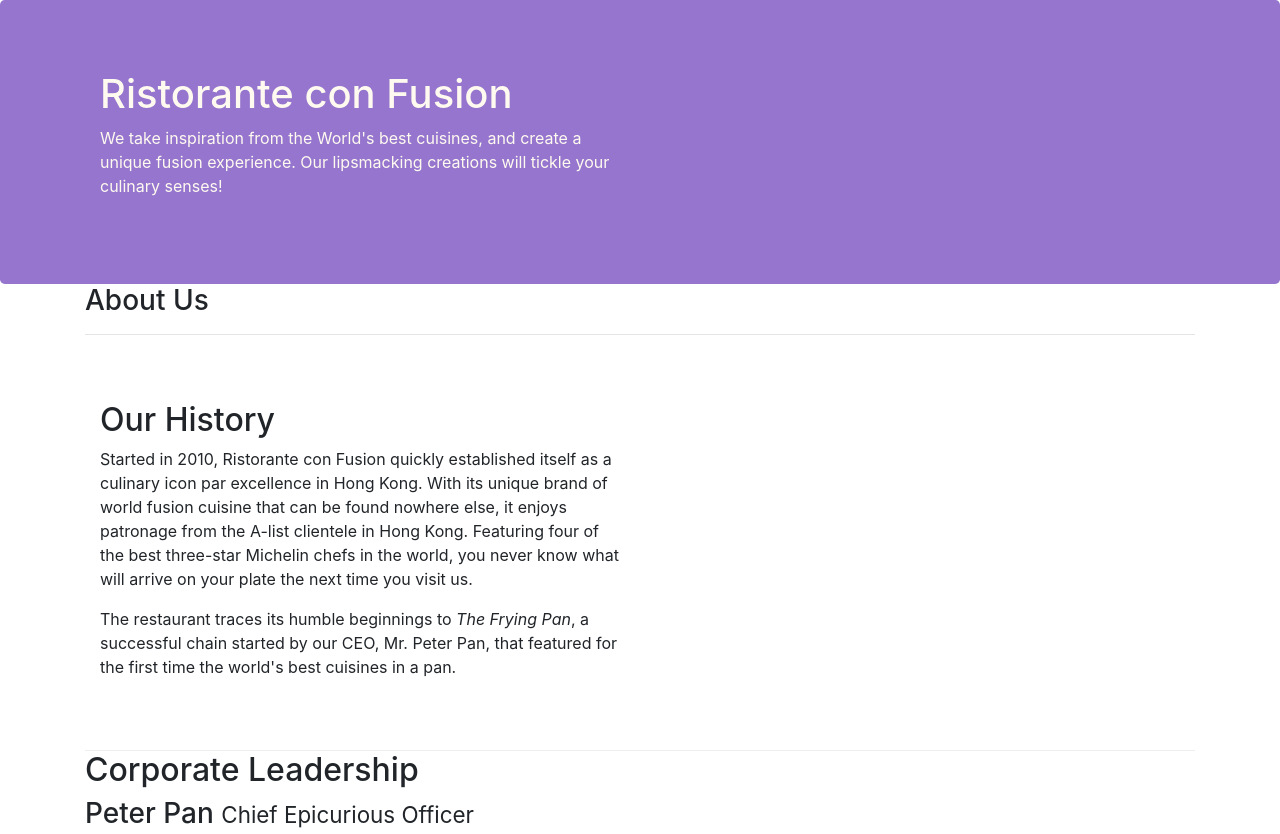
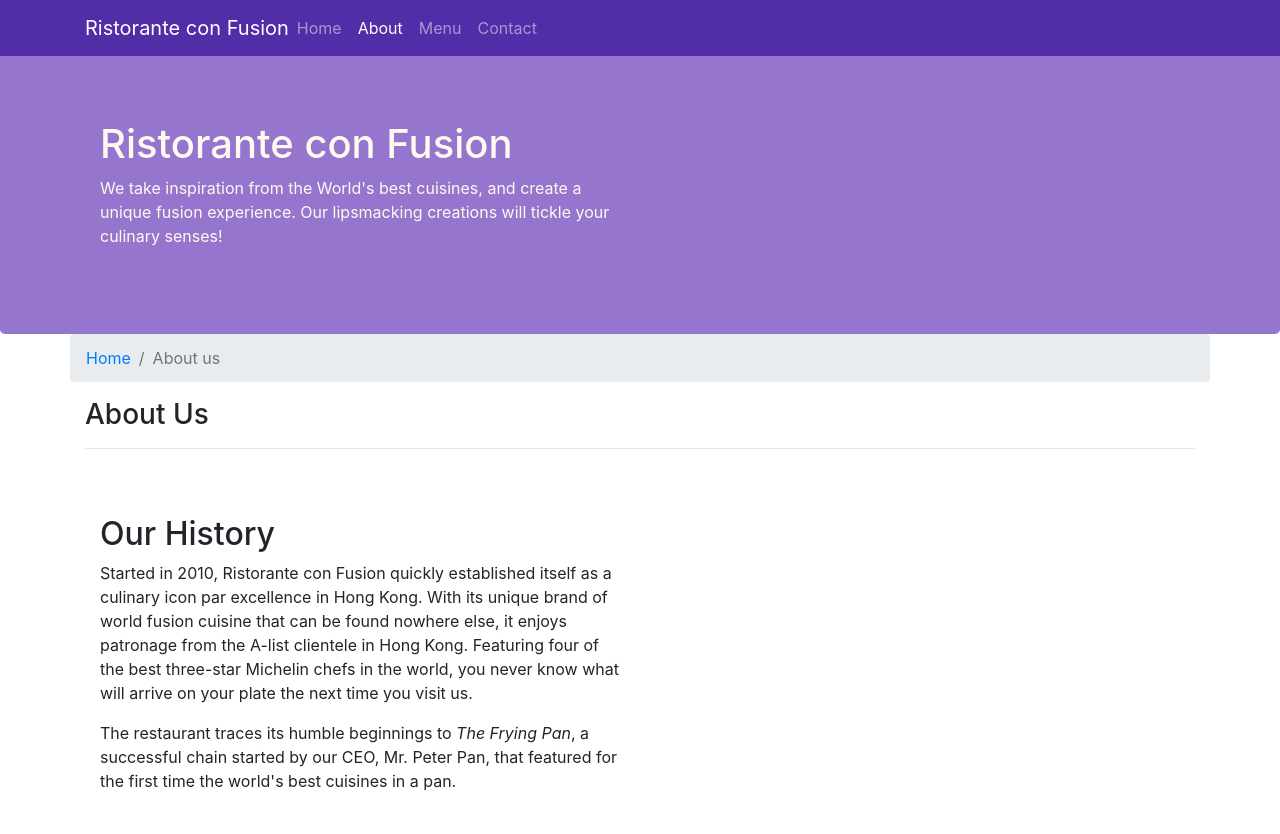
Before and after one commit to gsgurpreet429/Bootstrap4, a website: page aboutus.html in a window 1280 px wide. Shown: the top 834 px of the page. Drawn offline with nearby package versions, Linux system fonts and the light colour scheme.

Commit message:
navbar and breadcrumbs

```diff
--- a/aboutus.html
+++ b/aboutus.html
@@ -11,11 +11,25 @@
     <link rel="stylesheet" href="node_modules/bootstrap/dist/css/bootstrap.min.css">
     <link rel="stylesheet" href="css/styles.css">
     <title>Ristorante Con Fusion: About Us</title>
-
 </head>
 
 <body>
-
+    <nav class="navbar navbar-dark navbar-expand-sm fixed-top">
+        <div class="container">
+            <button class="navbar-toggler" type="button" data-toggle="collapse" data-target="#Navbar">
+                <span class="navbar-toggler-icon">
+            </button>
+            <a class="navbar-brand mr-auto" href="./index.html">Ristorante con Fusion</a>
+            <div class="collapse navbar-collapse" id="Navbar">
+                <ul class="navbar-nav mr-auto">
+                    <li class="nav-item"><a class="nav-link" href="./index.html">Home</a></li>
+                    <li class="nav-item active"><a class="nav-link" href="./aboutus.html">About</a></li>
+                    <li class="nav-item"><a class="nav-link" href="#">Menu</a></li>
+                    <li class="nav-item"><a class="nav-link" href="#">Contact</a></li>
+                </ul>
+            </div>
+        </div>
+    </nav>
     <header class="jumbotron">
         <div class="container">
             <div class="row row-header">
@@ -31,6 +45,10 @@
 
     <div class="container">
         <div class="row">
+            <ol class="col-12 breadcrumb">
+                <li class="breadcrumb-item"><a href="./index.html">Home</a></li>
+                <li class="breadcrumb-item active">About us</li>
+            </ol>
             <div class="col-12">
                <h3>About Us</h3>
                <hr>
@@ -70,8 +88,8 @@
                 <div class="col-4 offset-1 col-sm-2">
                     <h5>Links</h5>
                     <ul class="list-unstyled">
-                        <li><a href="#">Home</a></li>
-                        <li><a href="#">About</a></li>
+                        <li><a href="./index.html">Home</a></li>
+                        <li><a href="./aboutus.html">About</a></li>
                         <li><a href="#">Menu</a></li>
                         <li><a href="#">Contact</a></li>
                     </ul>
--- a/css/styles.css
+++ b/css/styles.css
@@ -28,3 +28,12 @@
   margin: 0px;
   color: #0f0f0f;
 }
+
+body {
+  padding: 50px 0px 0px 0px;
+  z-index: 0;
+}
+
+.navbar-dark {
+  background-color: #512da8;
+}
```
Also changed, not shown: index.html (+18 -3 lines).
